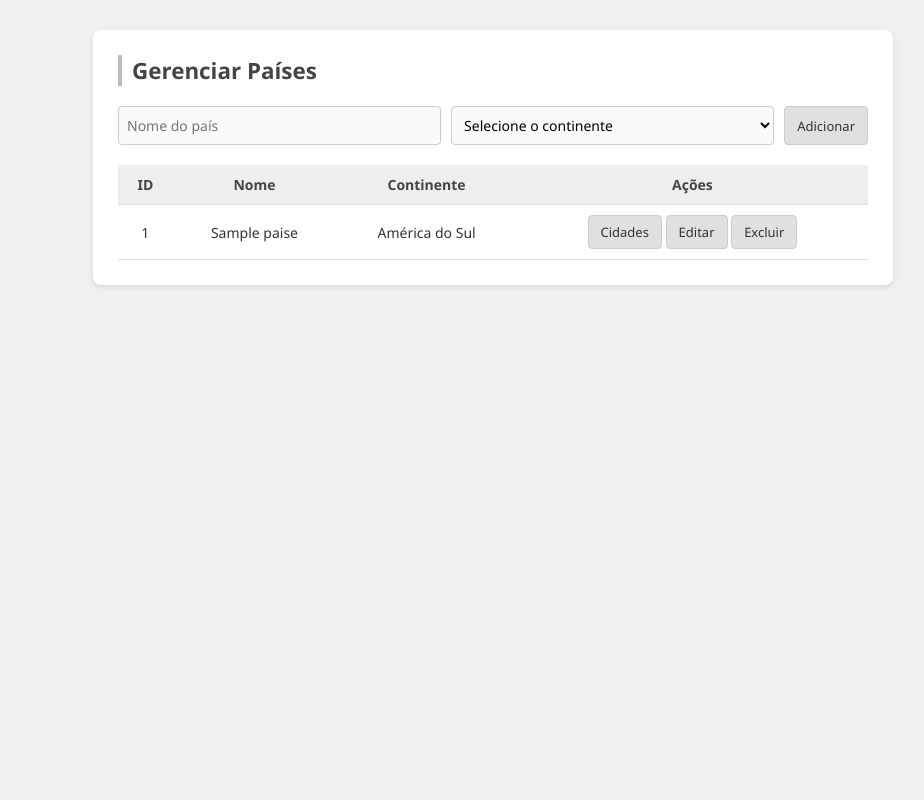
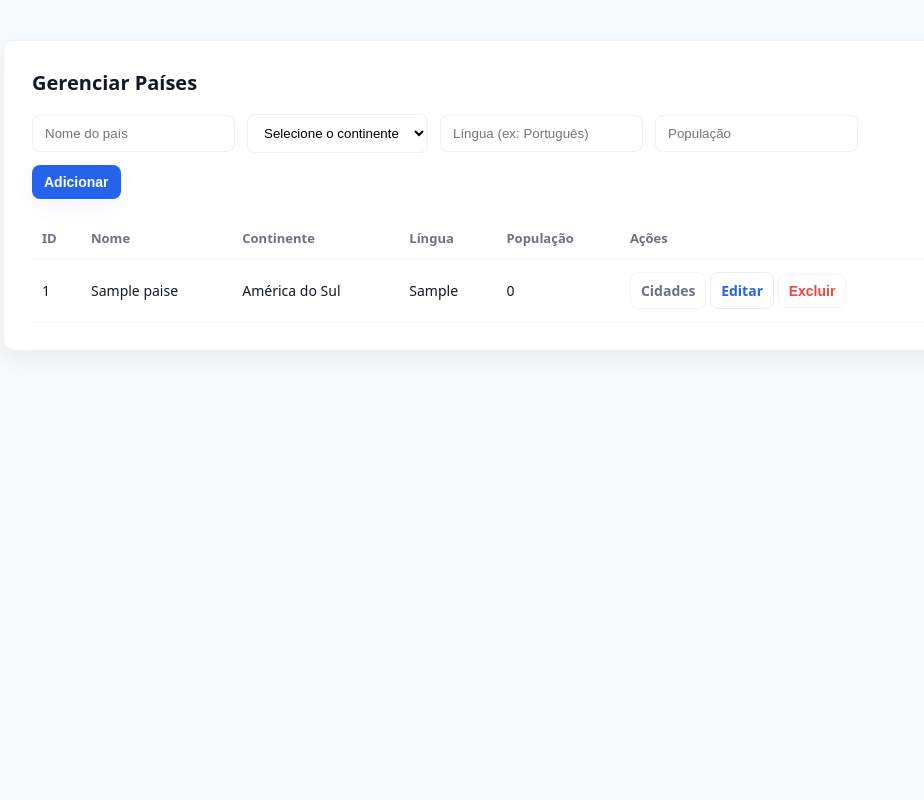
Before and after one commit to LucasAlves0718/Crud-Mundo, a PHP site: page / in a window 1280 px wide. Shown: the whole page, without its empty margins (147-1071 px from the left). Run offline with PHP 8.4, Linux system fonts and the light colour scheme; tables that the repository leaves empty or names only in its code hold one stand-in row (values such as "Sample post").

Commit message:
23/11
Versão Final do Site(sem API)

```diff
--- a/Crud1/index.php
+++ b/Crud1/index.php
@@ -22,6 +22,9 @@
             <option value="5">Ásia</option>
             <option value="6">Oceania</option>
         </select>
+        <!-- new inputs -->
+        <input type="text" name="lingua" placeholder="Língua (ex: Português)">
+        <input type="number" name="populacao" placeholder="População" min="0" step="1">
         <button type="submit" class="btn add">Adicionar</button>
     </form>
 
@@ -32,6 +35,8 @@
                 <th>ID</th>
                 <th>Nome</th>
                 <th>Continente</th>
+                <th>Língua</th>
+                <th>População</th>
                 <th>Ações</th>
             </tr>
         </thead>
@@ -51,6 +56,8 @@
                         <td>{$p['id']}</td>
                         <td>{$p['nome']}</td>
                         <td>" . ($continentes[$p['continente_id']] ?? "Não definido") . "</td>
+                        <td>" . htmlspecialchars($p['lingua'] ?? '') . "</td>
+                        <td>" . ($p['populacao'] !== null ? number_format((int)$p['populacao'], 0, ',', '.') : '') . "</td>
                         <td>
                             <a href='cidades_view.php?pais_id={$p['id']}' class='btn view'>Cidades</a>
                             <a href='editar_pais.php?id={$p['id']}' class='btn edit'>Editar</a>
--- a/Crud1/paises.php
+++ b/Crud1/paises.php
@@ -5,9 +5,11 @@ include("config.php");
 if (isset($_GET['acao']) && $_GET['acao'] == 'adicionar') {
     $nome = $_POST['nome'];
     $continente_id = $_POST['continente_id'];
+    $lingua = $_POST['lingua'] ?? null;
+    $populacao = isset($_POST['populacao']) && $_POST['populacao'] !== '' ? (int)$_POST['populacao'] : null;
 
-    $stmt = $conn->prepare("INSERT INTO paises (nome, continente_id) VALUES (?, ?)");
-    $stmt->bind_param("si", $nome, $continente_id);
+    $stmt = $conn->prepare("INSERT INTO paises (nome, continente_id, lingua, populacao) VALUES (?, ?, ?, ?)");
+    $stmt->bind_param("sisi", $nome, $continente_id, $lingua, $populacao);
     $stmt->execute();
     header("Location: index.php");
     exit;
@@ -28,9 +30,11 @@ if (isset($_GET['acao']) && $_GET['acao'] == 'editar') {
     $id = $_POST['id'];
     $nome = $_POST['nome'];
     $continente_id = $_POST['continente_id'];
+    $lingua = $_POST['lingua'] ?? null;
+    $populacao = isset($_POST['populacao']) && $_POST['populacao'] !== '' ? (int)$_POST['populacao'] : null;
 
-    $stmt = $conn->prepare("UPDATE paises SET nome=?, continente_id=? WHERE id=?");
-    $stmt->bind_param("sii", $nome, $continente_id, $id);
+    $stmt = $conn->prepare("UPDATE paises SET nome=?, continente_id=?, lingua=?, populacao=? WHERE id=?");
+    $stmt->bind_param("sisii", $nome, $continente_id, $lingua, $populacao, $id);
     $stmt->execute();
     header("Location: index.php");
     exit;
@@ -39,7 +43,7 @@ if (isset($_GET['acao']) && $_GET['acao'] == 'editar') {
 // Listar países
 function listarPaises() {
     global $conn;
-    $sql = "SELECT id, nome, continente_id FROM paises";
+    $sql = "SELECT id, nome, continente_id, lingua, populacao FROM paises";
     $res = $conn->query($sql);
     return $res->fetch_all(MYSQLI_ASSOC);
 }
--- a/Crud1/style.css
+++ b/Crud1/style.css
@@ -1,125 +1,166 @@
-/* RESET */
-* {
-    margin: 0;
-    padding: 0;
-    box-sizing: border-box;
-    font-family: "Segoe UI", Arial, sans-serif;
+/* Minimal palette: neutrals + one accent */
+
+:root{
+  --bg: #f7fafc;
+  --card: #ffffff;
+  --text: #111827;
+  --muted: #6b7280;
+  --accent: #2563eb; /* single accent color */
+  --danger: #ef4444; /* only for destructive actions */
+  --radius: 10px;
+  --shadow: 0 8px 24px rgba(16,24,40,0.06);
+  --gap: 12px;
+  --max-width: 980px;
+  --border: rgba(15,23,42,0.06);
 }
 
-body {
-    background: #f0f0f0;
-    color: #333;
-    display: flex;
-    justify-content: center;
-    padding: 30px;
+/* Reset / base */
+*{box-sizing:border-box}
+html,body{height:100%}
+body{
+  margin:0;
+  font-family: system-ui, -apple-system, "Segoe UI", Roboto, "Helvetica Neue", Arial;
+  background: var(--bg);
+  color: var(--text);
+  -webkit-font-smoothing:antialiased;
+  -moz-osx-font-smoothing:grayscale;
+  padding:40px 16px;
 }
 
-/* CONTAINER */
-.container {
-    background: #fff;
-    padding: 25px;
-    border-radius: 8px;
-    box-shadow: 0 2px 6px rgba(0,0,0,0.1);
-    width: 100%;
-    max-width: 800px;
+/* Card container */
+.container{
+  max-width: var(--max-width);
+  margin: 0 auto;
+  background: var(--card);
+  padding: 28px;
+  border-radius: var(--radius);
+  box-shadow: var(--shadow);
+  border: 1px solid var(--border);
 }
 
-h2 {
-    margin-bottom: 20px;
-    font-size: 1.4rem;
-    color: #444;
-    border-left: 4px solid #bbb;
-    padding-left: 10px;
+/* Headings */
+.container h2{
+  margin: 0 0 18px 0;
+  font-size: 20px;
+  font-weight: 600;
+  color: var(--text);
 }
 
-/* FORMULÁRIOS */
-form {
-    display: flex;
-    flex-wrap: wrap;
-    gap: 10px;
-    margin-bottom: 20px;
+/* Form (inline) */
+.form-inline{
+  display:flex;
+  flex-wrap:wrap;
+  gap: var(--gap);
+  margin-bottom: 18px;
+  align-items:center;
+}
+.form-inline input[type="text"],
+.form-inline input[type="number"],
+.form-inline select{
+  padding:10px 12px;
+  border-radius:8px;
+  border:1px solid var(--border);
+  background:#fff;
+  min-width:160px;
+  outline:none;
+  transition: box-shadow .12s, border-color .12s;
+}
+.form-inline input:focus,
+.form-inline select:focus{
+  box-shadow: 0 6px 18px rgba(37,99,235,0.06);
+  border-color: var(--accent);
 }
 
-input, select {
-    padding: 8px;
-    border: 1px solid #ccc;
-    border-radius: 4px;
-    flex: 1;
-    font-size: 14px;
-    background: #fafafa;
+/* Buttons */
+.btn{
+  display:inline-flex;
+  align-items:center;
+  gap:8px;
+  padding:9px 12px;
+  border-radius:8px;
+  text-decoration:none;
+  font-weight:600;
+  font-size:14px;
+  border:none;
+  cursor:pointer;
+  transition: transform .06s ease, opacity .08s;
+}
+.btn:active{ transform: translateY(1px) }
+
+/* Primary (accent) */
+.btn.add{
+  background: var(--accent);
+  color:#fff;
+  box-shadow: 0 8px 20px rgba(37,99,235,0.06);
+}
+/* Neutral outlines use subtle neutral tones */
+.btn.edit{
+  background: transparent;
+  color: var(--accent);
+  border: 1px solid rgba(37,99,235,0.12);
+  padding:8px 10px;
+}
+.btn.view{
+  background: transparent;
+  color: var(--muted);
+  border: 1px solid rgba(15,23,42,0.04);
+  padding:8px 10px;
+}
+.btn.delete{
+  background: transparent;
+  color: var(--danger);
+  border: 1px solid rgba(239,68,68,0.08);
+  padding:8px 10px;
+}
+.btn.back{
+  margin-top:12px;
+  display:inline-block;
+  color:var(--muted);
+  background: transparent;
 }
 
-input:focus, select:focus {
-    outline: none;
-    border-color: #888;
+/* Table */
+table{
+  width:100%;
+  border-collapse:collapse;
+  margin-top:6px;
+  font-size:14px;
+}
+thead th{
+  text-align:left;
+  padding:12px 10px;
+  font-weight:700;
+  color:var(--muted);
+  font-size:13px;
+  border-bottom:1px solid rgba(15,23,42,0.06);
+}
+tbody td{
+  padding:12px 10px;
+  vertical-align:middle;
+  border-bottom:1px solid rgba(15,23,42,0.03);
+  color:var(--text);
+}
+tbody tr:hover{ background: rgba(37,99,235,0.03) }
+
+/* Small population badge */
+.badge{
+  display:inline-block;
+  padding:6px 8px;
+  border-radius:999px;
+  background:#f1f5f9;
+  color:var(--muted);
+  font-size:13px;
+  font-weight:600;
 }
 
-/* BOTÕES */
-button, .btn {
-    padding: 7px 12px;
-    border-radius: 4px;
-    border: 1px solid #ccc;
-    cursor: pointer;
-    font-size: 13px;
-    text-decoration: none;
-    display: inline-block;
-    background: #e0e0e0;
-    color: #333;
-    transition: 0.2s;
+/* Responsive tweaks */
+@media (max-width:880px){
+  .form-inline{ gap:10px }
+  .form-inline input[type="text"], .form-inline select{ min-width:120px; flex:1 1 140px }
+  table{ font-size:13px }
+  thead th:nth-child(5), tbody td:nth-child(5) { display:none } /* hide population column on small screens */
 }
 
-button:hover, .btn:hover {
-    background: #d0d0d0;
-    border-color: #999;
-}
-
-/* TABELAS */
-table {
-    width: 100%;
-    border-collapse: collapse;
-    margin-top: 10px;
-    font-size: 14px;
-}
-
-th, td {
-    padding: 10px;
-    text-align: center;
-    border-bottom: 1px solid #ddd;
-}
-
-th {
-    background: #eee;
-    font-weight: bold;
-    color: #444;
-}
-
-tr:nth-child(even) {
-    background: #f9f9f9;
-}
-
-/* RESPONSIVO */
-@media (max-width: 700px) {
-    table, thead, tbody, th, td, tr {
-        display: block;
-    }
-    tr {
-        margin-bottom: 15px;
-    }
-    td {
-        text-align: left;
-        padding-left: 50%;
-        position: relative;
-    }
-    td::before {
-        position: absolute;
-        top: 10px;
-        left: 10px;
-        width: 45%;
-        font-weight: bold;
-        color: #555;
-    }
-    td:nth-of-type(1)::before { content: "ID"; }
-    td:nth-of-type(2)::before { content: "Nome"; }
-    td:nth-of-type(3)::before { content: "Continente / Cidade"; }
-    td:nth-of-type(4)::before { content: "Ações"; }
-}
+/* Utility */
+.text-muted{ color:var(--muted); font-size:13px }
+.center{ text-align:center }
```
Also changed, not shown: Crud1/editar_pais.php (+8 -1 lines), 1 other file.
